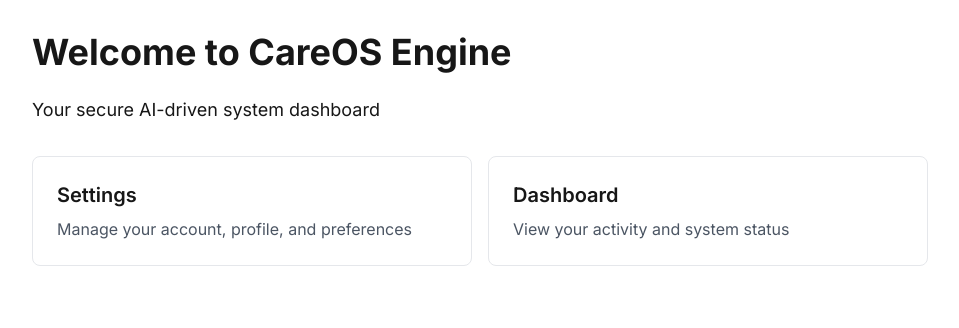
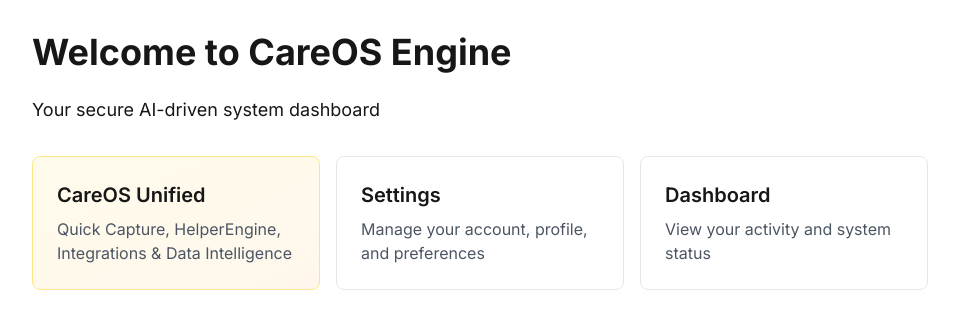
Before and after one commit to Determinietys/CareOS-Engine, a Next.js app: page / in a window 1280 px wide. Shown: the top 328 px of the page, without its empty margins (160-1119 px from the left). Built offline with nearby package versions, Linux system fonts and the light colour scheme; no server answers; sample sign-in values are in the browser's storage.

Commit message:
Fix import conflicts and add CareOS Unified link to home page

```diff
--- a/app/page.tsx
+++ b/app/page.tsx
@@ -16,7 +16,17 @@ export default async function Home() {
         <h1 className="text-4xl font-bold mb-6">Welcome to CareOS Engine</h1>
         <p className="text-lg mb-8">Your secure AI-driven system dashboard</p>
 
-        <div className="grid grid-cols-1 md:grid-cols-2 gap-4">
+        <div className="grid grid-cols-1 md:grid-cols-2 lg:grid-cols-3 gap-4">
+          <Link
+            href="/careos-unified"
+            className="p-6 border rounded-lg hover:bg-gray-100 dark:hover:bg-gray-800 transition bg-gradient-to-br from-amber-50 to-orange-50 border-amber-200"
+          >
+            <h2 className="text-xl font-semibold mb-2">CareOS Unified</h2>
+            <p className="text-gray-600 dark:text-gray-400">
+              Quick Capture, HelperEngine, Integrations & Data Intelligence
+            </p>
+          </Link>
+
           <Link
             href="/settings"
             className="p-6 border rounded-lg hover:bg-gray-100 dark:hover:bg-gray-800 transition"
--- a/components/careos-unified.tsx
+++ b/components/careos-unified.tsx
@@ -16,7 +16,7 @@ import React, { useState, useEffect } from 'react'
 import { useSession } from 'next-auth/react'
 import {
   Heart, Zap, Home, Settings, Menu, X, Thermometer, ListTodo,
-  PhoneCall, DollarSign, HelpCircle, Link, Database, Activity,
+  PhoneCall, DollarSign, HelpCircle, Link as LinkIcon, Database, Activity,
   Sparkles, Send, Loader2, UserCircle, Calendar, Users, FileText,
   Bell, Clock, Plus, Search, ChevronRight, Phone, Mail, MapPin,
   AlertCircle, CheckCircle2, Star, MessageSquare, Folder, Shield,
@@ -196,7 +196,7 @@ export default function CareOSUnified() {
         <NavItem icon={DollarSign} label="Financial" tab="financial" badge={groupedItems.financial?.length} />
         <NavItem icon={ListTodo} label="All Tasks" tab="tasks" />
         <NavItem icon={HelpCircle} label="HelperEngine" tab="helper" />
-        <NavItem icon={Link} label="Integrations" tab="integrations" />
+        <NavItem icon={LinkIcon} label="Integrations" tab="integrations" />
         <NavItem icon={Database} label="Data Intelligence" tab="data" />
       </nav>
 
@@ -385,7 +385,7 @@ export default function CareOSUnified() {
       case 'integrations':
         return (
           <div className="bg-violet-50 rounded-3xl p-12 text-center border border-violet-200">
-            <Link size={48} className="text-violet-400 mx-auto mb-4" />
+            <LinkIcon size={48} className="text-violet-400 mx-auto mb-4" />
             <h3 className="text-xl font-semibold text-stone-800 mb-2">Integration Hub</h3>
             <p className="text-stone-600 mb-6">Connect your calendars, health apps, and services</p>
             <Link
```
